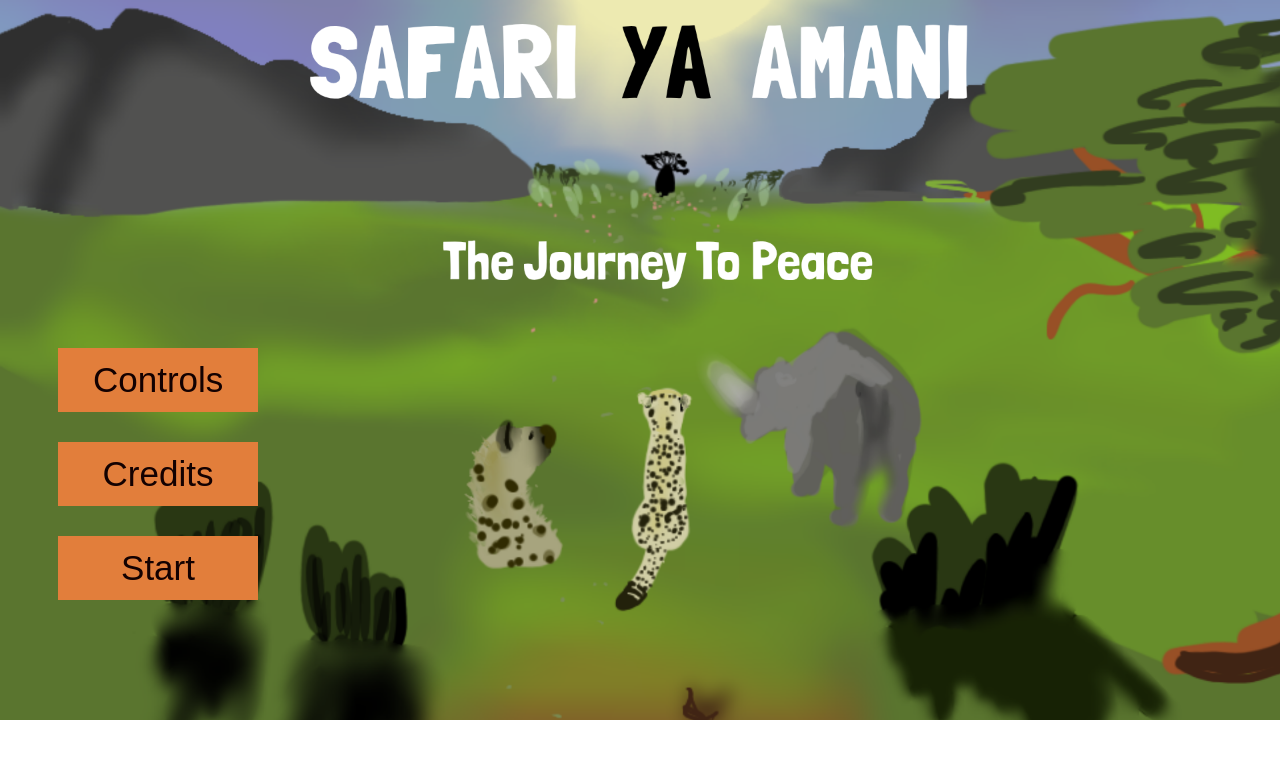
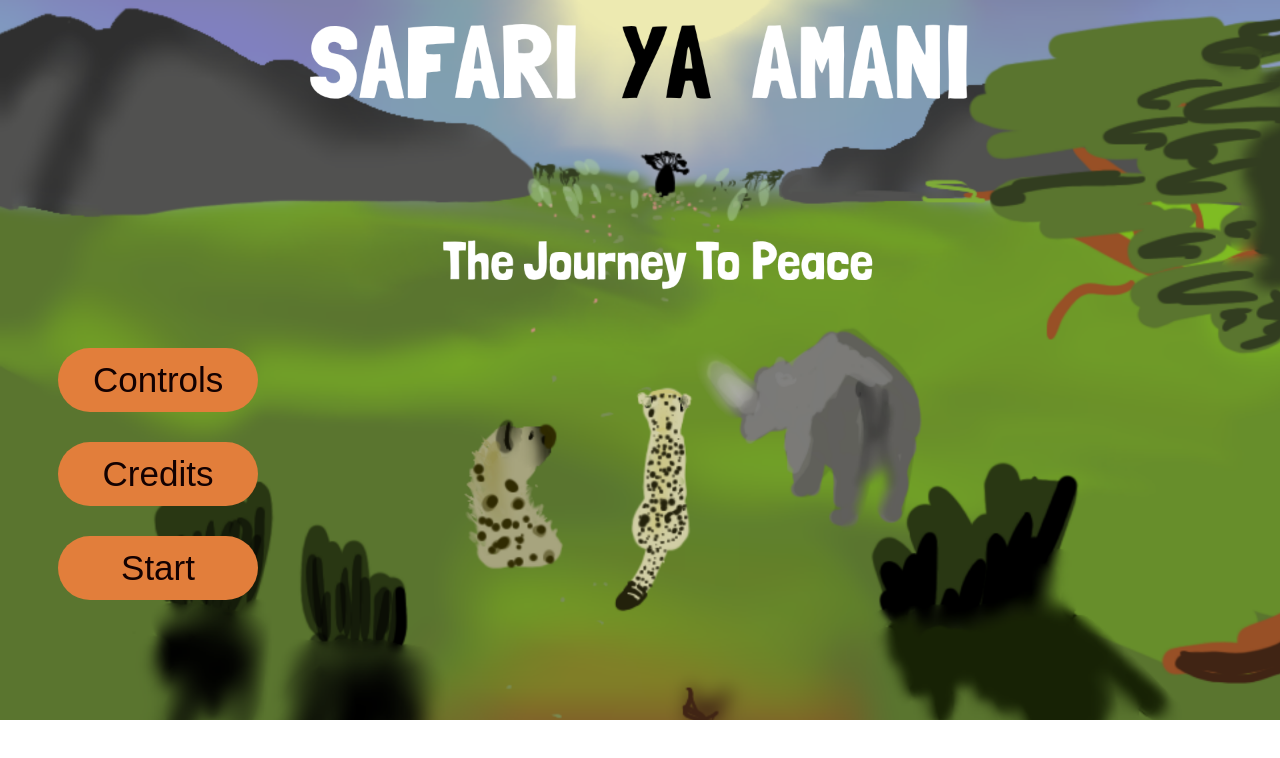
Before and after one commit to HVHS-TECH/2-8-web-vr-experience-code-sravyaMo, a plain HTML site: page index.html in a window 1280 px wide. Drawn offline with Linux system fonts and the light colour scheme; a web font is replaced by a local one.

Commit message:
more testing done, work on ex nt

```diff
--- a/css/style.css
+++ b/css/style.css
@@ -25,14 +25,14 @@ button {
   text-align: center;
   cursor: pointer;
   border: none;
-  border-radius: none;
+  border-radius: 50px;
   background-color: #e27e3b;
   color: #130101;
   transition-duration: 0.4s;
 }
 
 button:hover {
-    background-color: #19851b;
+    background-color: #1e3f1a;
     color: rgb(250, 248, 248);
 }
 
```
